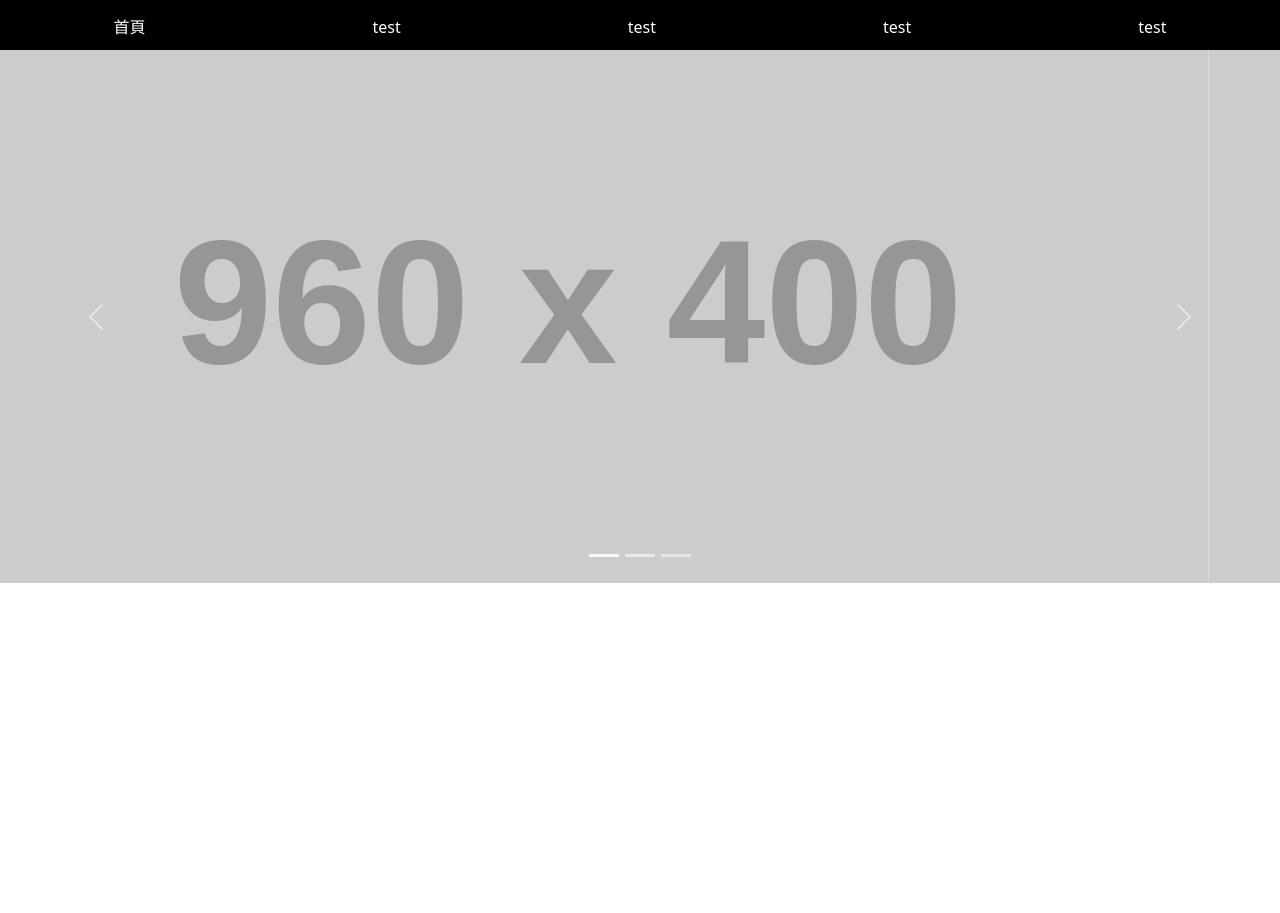
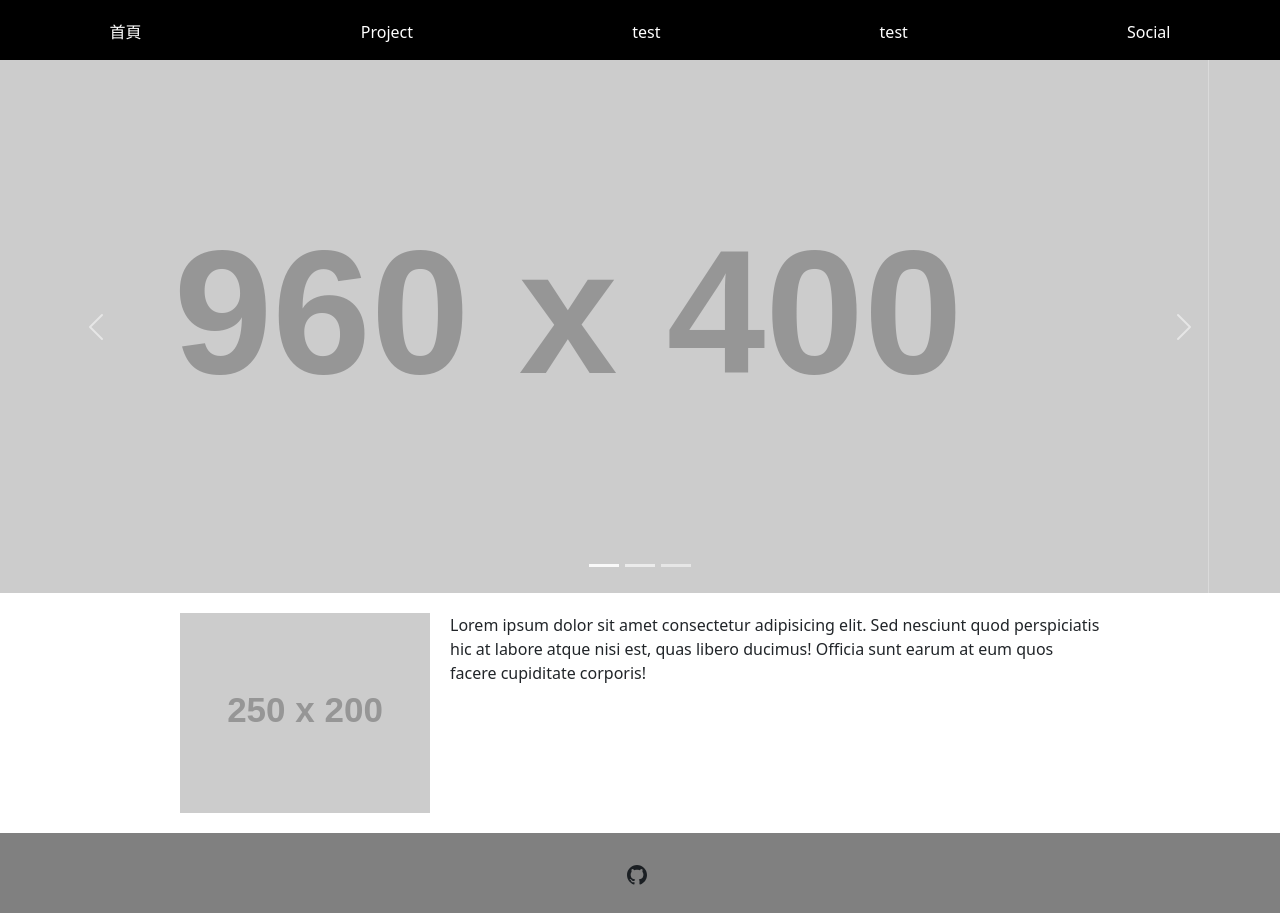
Before and after one commit to samchen023/samchen023_website, a plain HTML site: page index.html in a window 1280 px wide. Before the commit the page ends 800 px from the top, so only its background shows below. Drawn offline with nearby package versions, Linux system fonts and the light colour scheme; placeholder pictures from the web are drawn by us.

Commit message:
add 2 pages and things to index

```diff
--- a/index.html
+++ b/index.html
@@ -14,11 +14,11 @@
 
 <body>
     <nav class="header">
-        <a href="" class="headerlink">首頁</a>
+        <a href="index.html" class="headerlink">首頁</a>
+        <a href="project.html" class="headerlink">Project</a>
         <a href="" class="headerlink">test</a>
         <a href="" class="headerlink">test</a>
-        <a href="" class="headerlink">test</a>
-        <a href="" class="headerlink">test</a>
+        <a href="social.html" class="headerlink">Social</a>
     </nav>
     <div class="slideshow">
         <div id="carouselExampleIndicators" class="carousel slide" data-bs-ride="carousel">
@@ -53,11 +53,21 @@
             </button>
         </div>
     </div>
-    <div>
-
+    <div class="intro">
+        <div class="intropic">
+            <img src="https://fakeimg.pl/250x200/" alt="">
+        </div>
+        <p>Lorem ipsum dolor sit amet consectetur adipisicing elit. Sed nesciunt quod perspiciatis hic at labore atque
+            nisi est, quas libero ducimus! Officia sunt earum at eum quos facere cupiditate corporis!</p>
     </div>
-
-
+    <footer class="footer">
+        <div class="footerlink">
+            <a href="https://github.com/samchen023"><img src="/img/Octicons-mark-github.svg" alt=""></a>
+        </div>
+        <div class="footerlink">
+            <a href=""><img src="" alt=""></a>
+        </div>
+    </footer>
     <script src="https://cdn.jsdelivr.net/npm/bootstrap@5.1.1/dist/js/bootstrap.bundle.min.js"
         integrity="sha384-/bQdsTh/da6pkI1MST/rWKFNjaCP5gBSY4sEBT38Q/9RBh9AH40zEOg7Hlq2THRZ"
         crossorigin="anonymous"></script>
--- a/style.css
+++ b/style.css
@@ -1,13 +1,12 @@
 .header{
     background-color: black;
-height: 50px;
+    height: 60px;
     display: flex;
     justify-content: space-around;
 }
 .headerlink{
     color:white;
-padding: 15px 40px ;
-
+    padding: 20px 40px ;
     display: flex;
     text-decoration: none;
     font-size: 16px;
@@ -17,3 +16,37 @@ transition: ease-in-out 0.5s;
     background-color: orange;
     color: black;
 }
+.intro{
+    display: flex;
+    margin: 20px;
+    height: 200px;
+    justify-content: center;
+}
+.intro p{
+    width: 670px;
+    padding-left: 20px;
+}
+.footer{
+    height: 80px;
+    background-color: gray;
+    margin-top: auto;
+    display: flex;
+    justify-content: center;
+    align-items: center;
+}
+body{
+    min-height: 100vh;
+    display: flex;
+    flex-direction: column;
+}
+.footerlink{
+    padding: 3px;
+    border-radius: 10px;
+    margin-left: 15px;
+}
+.footerlink:hover{
+    background-color: darkgray;
+}
+.footerlink img{
+    height: 20px;
+}
```
Also changed, not shown: project.html (added, +32 -0 lines), social.html (added, +34 -0 lines), img/Octicons-mark-github.svg (added). Lines whose indentation alone changed are shown as unchanged.
